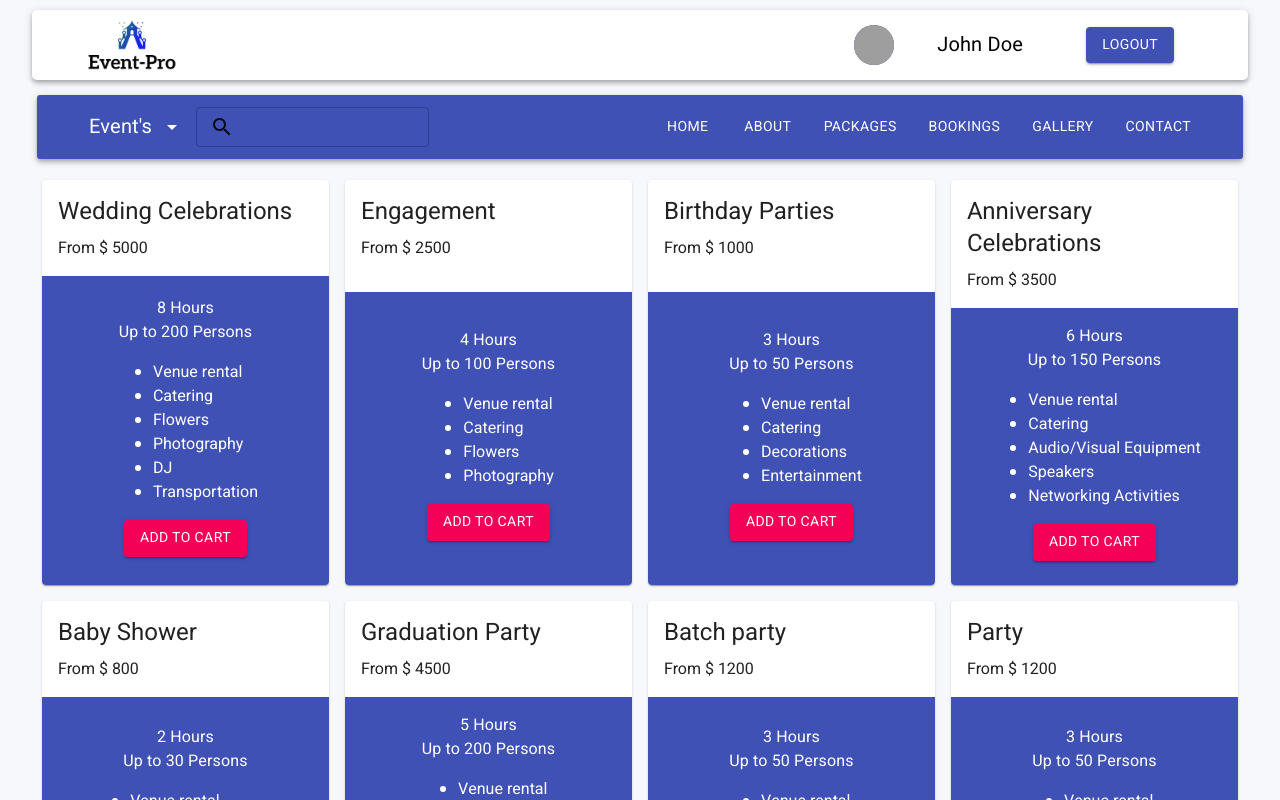
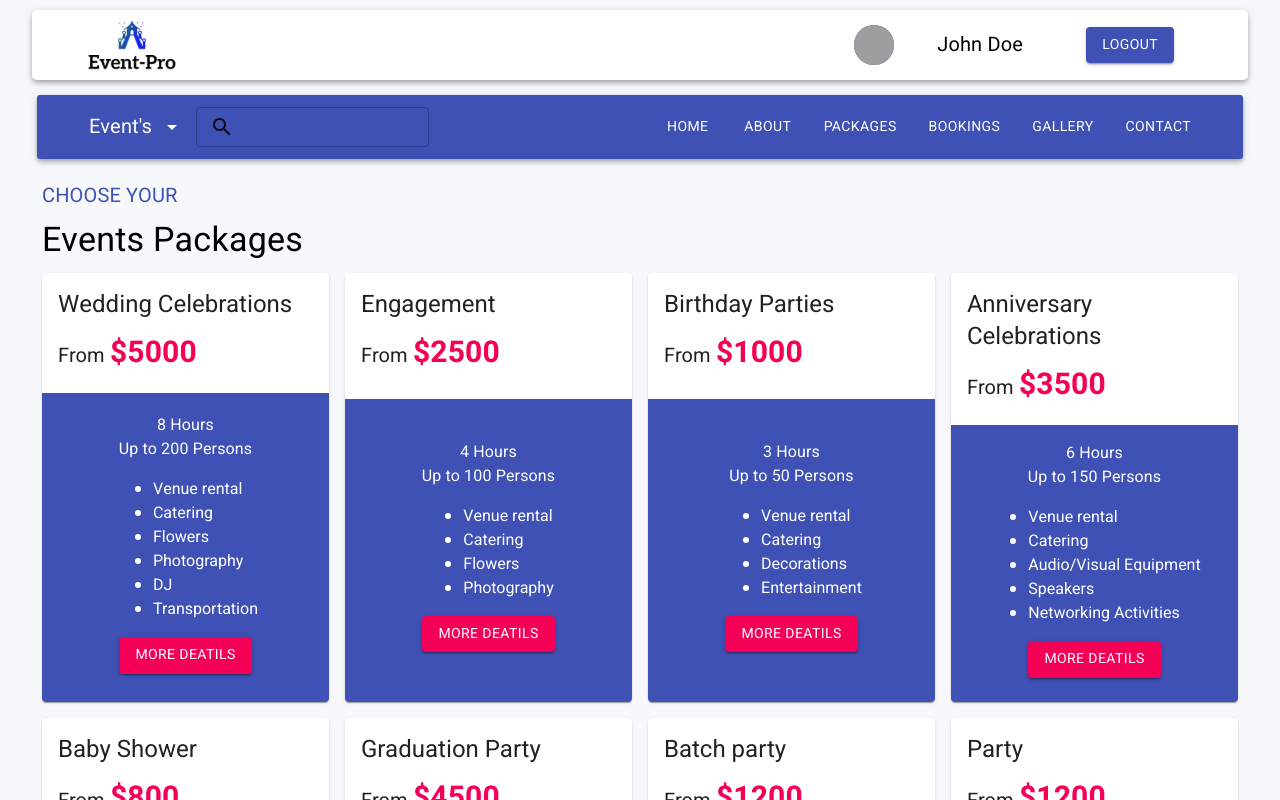
Before and after one commit to NirashaMadubhashini/Event_Planning_System_Frontend, a React (Create React App) app: page /home in a window 1280 px wide. Shown: the top 800 px of the page. Built offline with nearby package versions, Linux system fonts and the light colour scheme; grey boxes are pictures that could not be loaded.

Commit message:
Update Home.js

```diff
--- a/src/components/Home/Home.js
+++ b/src/components/Home/Home.js
@@ -17,16 +17,6 @@ import {
 import useStyles from "./style";
 import { Search, ArrowDropDown } from "@mui/icons-material";
 
-function getRandomWebSafeColor() {
-    const webSafeColors = [
-        "00", "33", "66", "99", "CC", "FF"
-    ];
-
-    const getRandomColorCode = () =>
-        webSafeColors[Math.floor(Math.random() * webSafeColors.length)];
-
-    return `#${getRandomColorCode()}${getRandomColorCode()}${getRandomColorCode()}`;
-}
 
 //this is the home menu
 const Home = () => {
@@ -361,16 +351,21 @@ const [packages,setPackages] = useState([
                 </Toolbar>
             </AppBar>
             <Container maxWidth="lg" className={classes.container}>
+                <div className={classes.packagesSection}>
+                    <Typography variant="h6" gutterBottom style={{ color: "#3F51B5" }}>CHOOSE YOUR</Typography>
+                    <Typography variant="h4" gutterBottom>Events Packages</Typography>
+                </div>
                 <Grid container spacing={2}>
                     {packages.map((packages, index) => (
                         <Grid item xs={12} sm={6} md={4} lg={3} key={packages.id}>
                             <Card className={classes.card}>
                                 <CardContent className={classes.titleSection}>
-                                    <Typography variant="h5" gutterBottom>
+                                    <Typography variant="h5" gutterBottom className={classes.headerName}>
                                         {packages.name}
                                     </Typography>
-                                    <Typography variant="h8">From $ {packages.price}</Typography>
-                                </CardContent>
+                                    <Typography variant="h6" >
+                                        From <span style={{ color: '#F50057', fontSize: '1.5em', fontWeight:"bold", }}>${packages.price}</span>
+                                    </Typography>                                </CardContent>
                                 <CardContent className={classes.cardContent}>
                                     {/*<Typography variant="h5" style={{ marginBottom: '0.5rem' }}>{packages.name}</Typography>*/}
                                     <Typography variant="body1">{packages.hours} Hours</Typography>
@@ -394,7 +389,7 @@ const [packages,setPackages] = useState([
                                         onClick={() => handleButtonClick(packages.id)}
                                         className={classes.button}
                                     >
-                                        Add to Cart
+                                        More Deatils
                                     </Button>
                                 </CardContent>
                             </Card>
```
